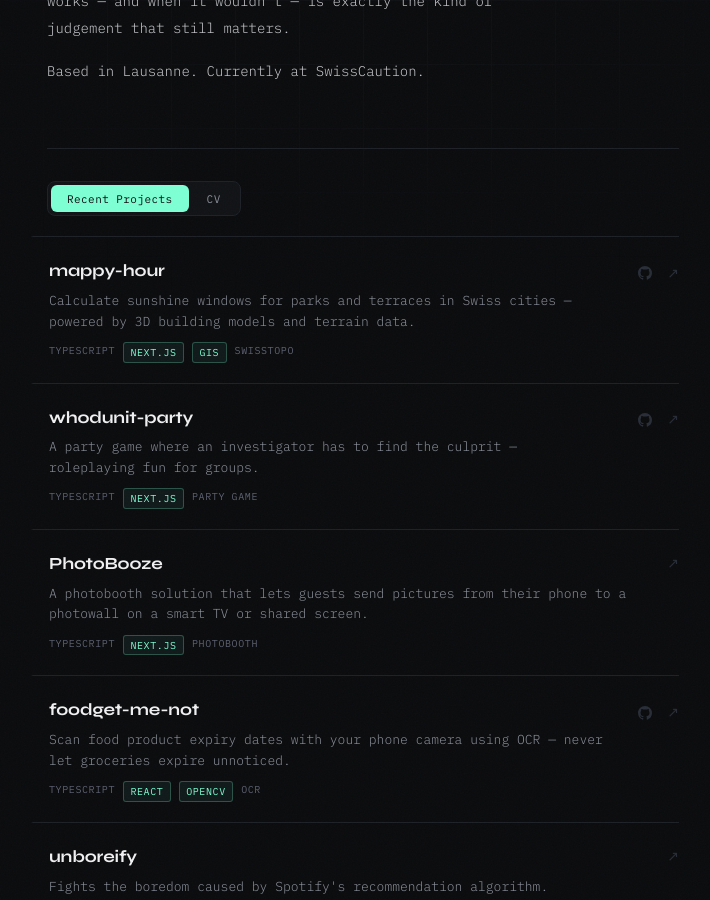
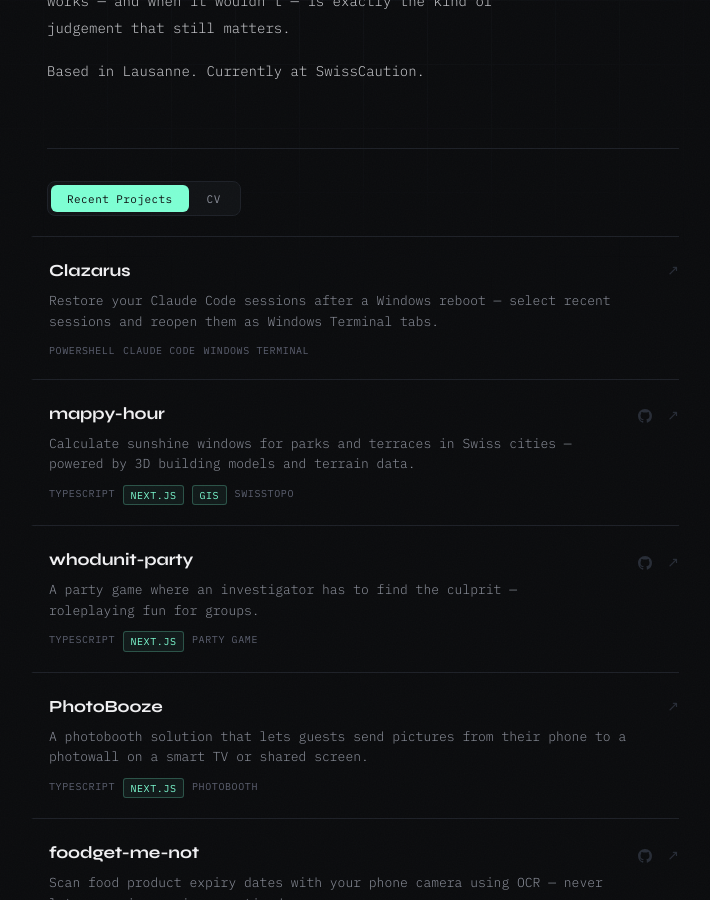
Before and after one commit to salfab/seesharpch, a Jekyll site: the page built from index.md, in a window 1280 px wide and 900 px high, scrolled down 834 px. Shown: the whole window, without its empty margins (277-987 px from the left). Built offline with Jekyll 4.4.1, drawn with Linux system fonts in a browser that asks for light colours.

Commit message:
Add Clazarus to project list

```diff
--- a/_data/projects.yml
+++ b/_data/projects.yml
@@ -1,3 +1,8 @@
+- title: Clazarus
+  description: Restore your Claude Code sessions after a Windows reboot — select recent sessions and reopen them as Windows Terminal tabs.
+  url: https://github.com/salfab/Clazarus
+  tags: [PowerShell, Claude Code, Windows Terminal]
+
 - title: mappy-hour
   description: Calculate sunshine windows for parks and terraces in Swiss cities — powered by 3D building models and terrain data.
   repo: https://github.com/salfab/mappy-hour
```
